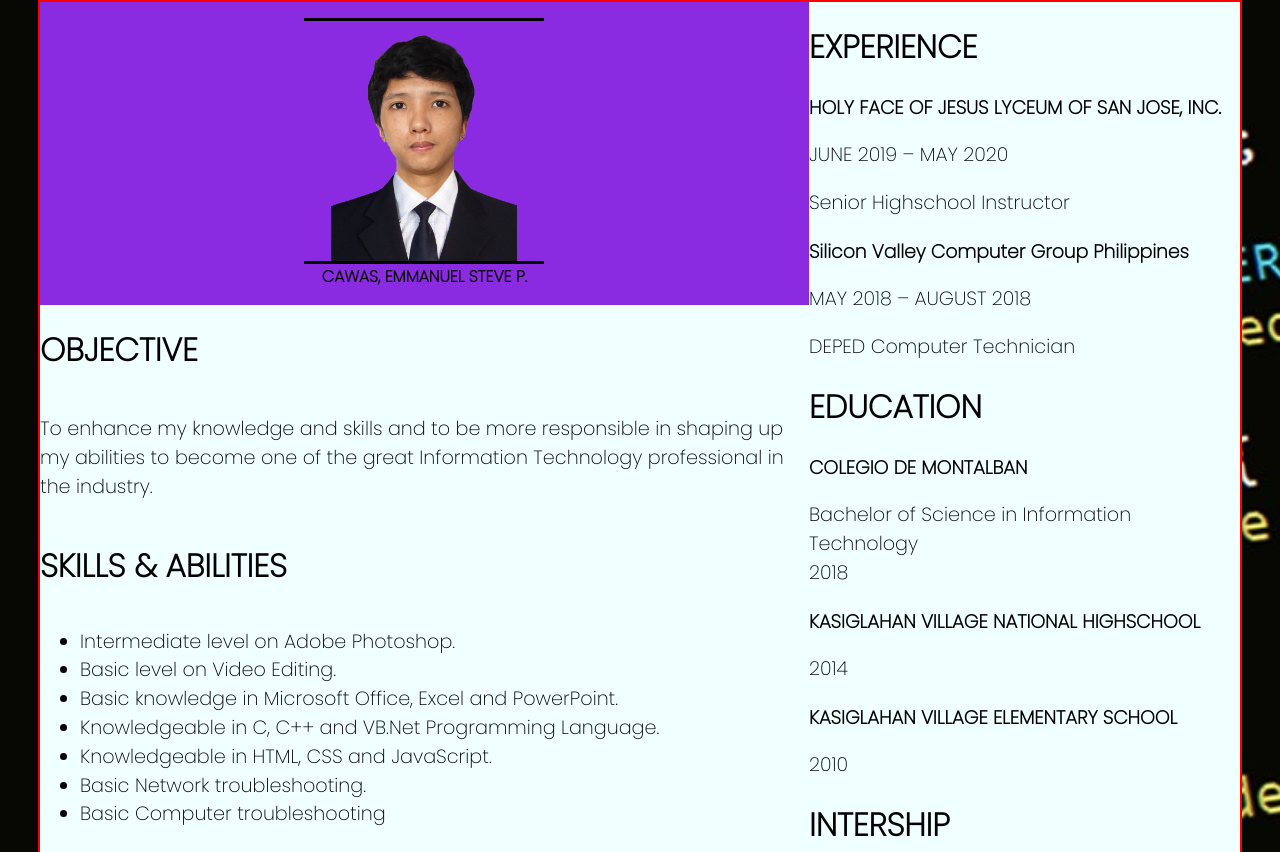
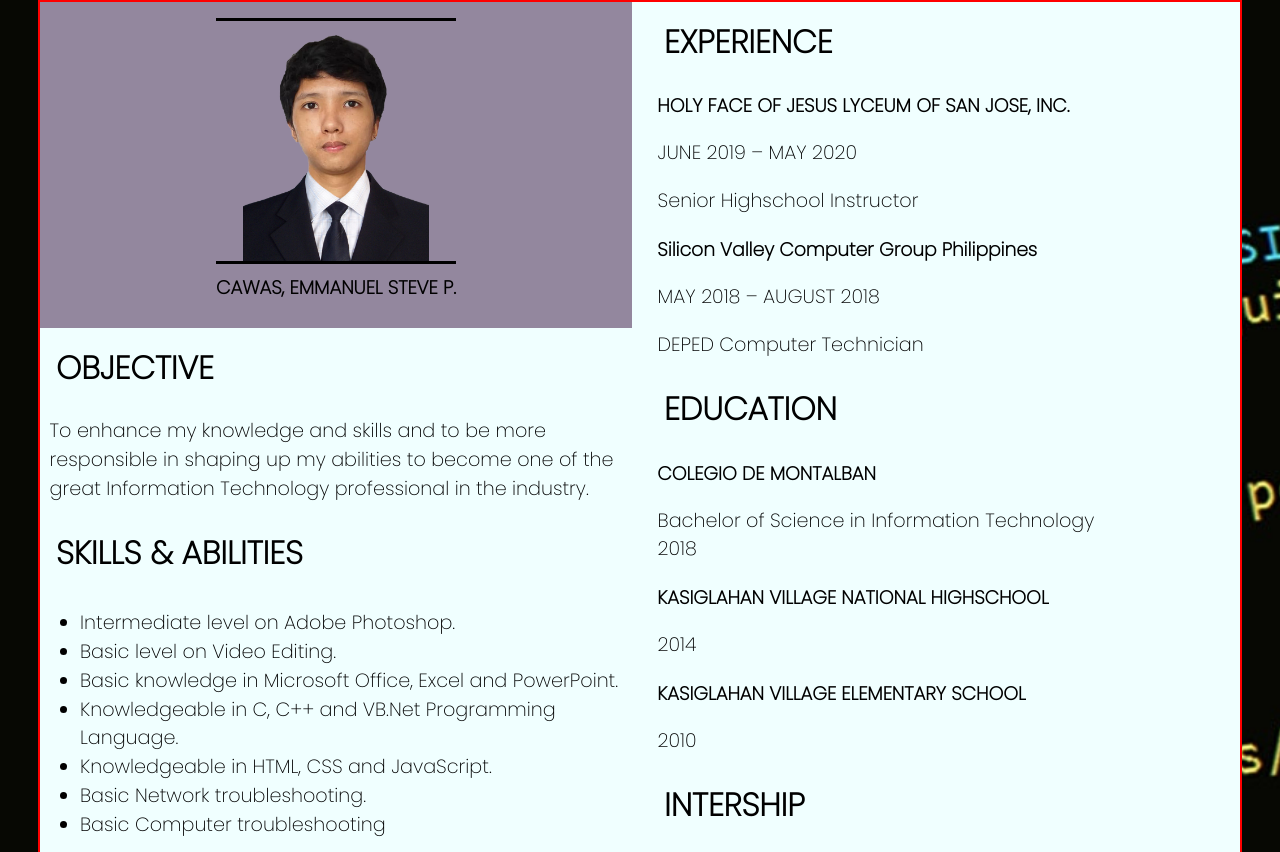
Before and after one commit to emscawas/staticcawascv, a plain HTML site: page index.html in a window 1280 px wide. Shown: the top 852 px of the page. Drawn offline with Linux system fonts and the light colour scheme.

Commit message:
041921update1

```diff
--- a/index.html
+++ b/index.html
@@ -18,7 +18,7 @@
       <div class="container1">
         <div class="imgbg">
           <div class="img"></div>
-          <div class="name">CAWAS, EMMANUEL STEVE P.</div>
+          <h3>CAWAS, EMMANUEL STEVE P.</h3>
         </div>
         <h1 class="h1 obj">OBJECTIVE</h1>
         <p>
--- a/style.css
+++ b/style.css
@@ -12,6 +12,10 @@ h2,
 h3 {
   font-weight: 600;
   font-weight: bold;
+  margin: 0.5em;
+}
+p {
+  margin: 0.5em;
 }
 p,
 li {
@@ -25,6 +29,7 @@ li {
   width: 150vh;
   height: auto;
   display: flex;
+  gap: 1em;
 }
 
 .img {
@@ -38,20 +43,25 @@ li {
   border-bottom: 3px solid black;
 }
 .imgbg {
-  background-color: blueviolet;
+  background-color: rgb(147, 135, 158);
   display: flex;
   align-items: center;
   flex-direction: column;
   padding: 1em;
 }
 .name {
-  align-self: center;
   font-weight: 700;
 }
 
 .container1 {
   display: flex;
   flex-direction: column;
+  flex: 1 1 0;
+}
+.container2 {
+  display: flex;
+  flex-direction: column;
+  flex: 1 1 0;
 }
 
 @media (max-width: 640px) {
```
